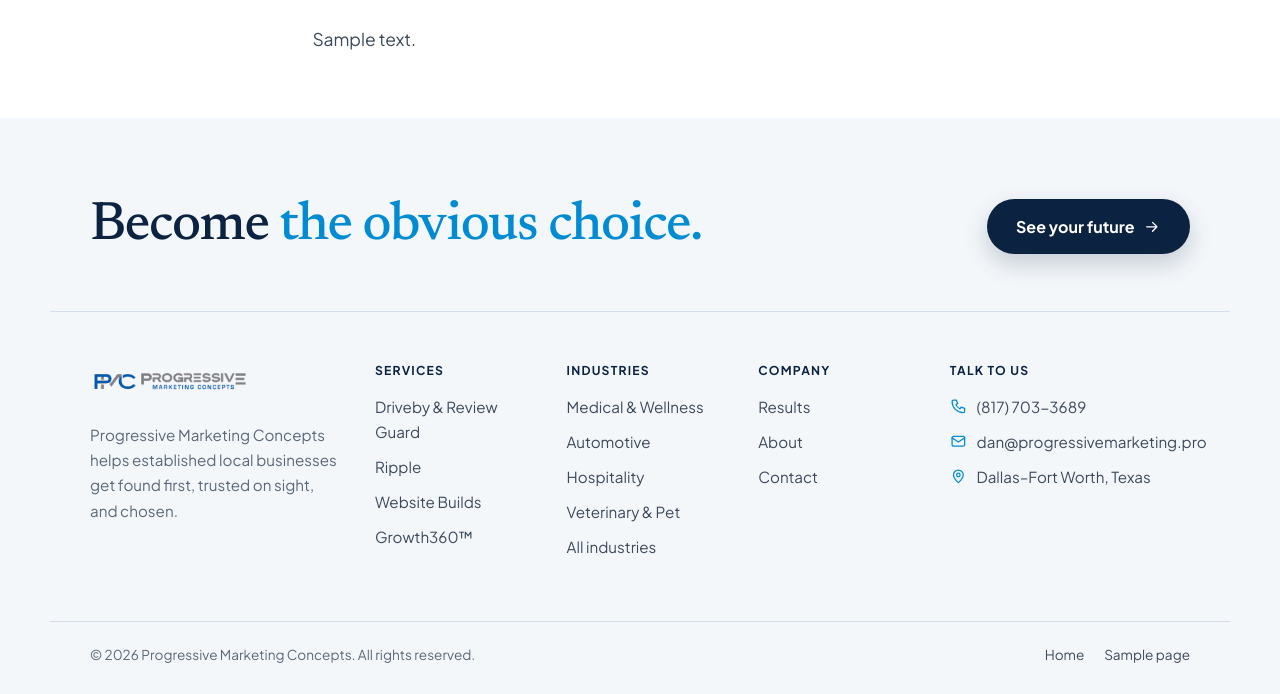
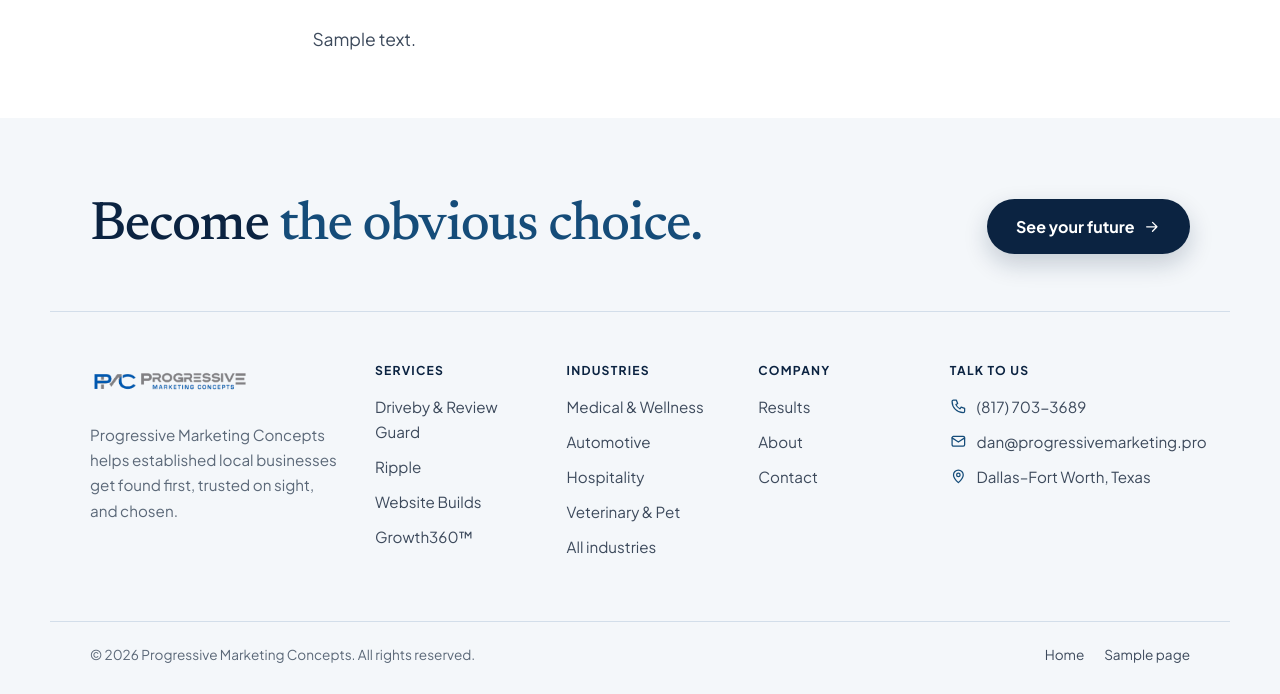
Before and after one commit to yrocconsulting/pmc, a WordPress theme: template wp-content/themes/progressive-marketing/page.php in a window 1280 px wide. Shown: the part 323-1017 px from the top of the page. Run offline with PHP 8.4 and a stand-in for WordPress, Linux system fonts and the light colour scheme; the site name, menu and one post (Sample post) are stand-ins, and other content is empty; some libraries are stand-ins or nearby versions.

Commit message:
Change the accent blue to #154c79
Replaces #008bd2 (and its translucent shades) site-wide; hover shade is
#0f3a5d. Share image, theme screenshot, and video poster regenerated.

Co-Authored-By: Claude Opus 5.5 <noreply@anthropic.com>
Claude-Session: https://claude.ai/code/session_018pQ9Jxz9pM4me8uzc4osee

```diff
--- a/wp-content/themes/progressive-marketing/style.css
+++ b/wp-content/themes/progressive-marketing/style.css
@@ -26,15 +26,15 @@ Text Domain: pmc
 	--line: #dce3ea;
 	--line-2: #d3deea;
 
-	--blue: #008bd2;
-	--blue-dark: #0072ad;
+	--blue: #154c79;
+	--blue-dark: #0f3a5d;
 	--navy: #0b2341;
 	--navy-2: #14395f;
 	--navy-3: #102f51;
 	--sky-accent: #6dccfa;
 	--steel: #8ba0b5;
-	--coral: #008bd2;
-	--green: #008bd2;
+	--coral: #154c79;
+	--green: #154c79;
 	--violet: #14395f;
 
 	/* Tints (all blue family) */
@@ -108,7 +108,7 @@ p { margin: 0 0 1em; }
 .btn:hover .icon { transform: translateX(3px); }
 .btn-lg { padding: 1.05em 1.75em; font-size: 1rem; }
 .btn-primary { background: var(--navy); color: #fff; box-shadow: 0 10px 24px rgba(11, 35, 65, .2); }
-.btn-primary:hover { background: var(--blue); color: #fff; box-shadow: 0 14px 30px rgba(0, 139, 210, .3); }
+.btn-primary:hover { background: var(--blue); color: #fff; box-shadow: 0 14px 30px rgba(21, 76, 121, .3); }
 .btn-ghost { border-color: var(--line-2); color: var(--ink); background: #fff; }
 .btn-ghost:hover { border-color: var(--ink); color: var(--ink); background: #fff; }
 .btn-block { width: 100%; }
@@ -440,7 +440,7 @@ p { margin: 0 0 1em; }
 .ai-demo { width: 100%; }
 .ai-tabs { display: flex; flex-wrap: wrap; gap: 8px; margin-bottom: 14px; }
 .ai-tabs button { font: inherit; font-size: .86rem; font-weight: 600; padding: 8px 16px; border-radius: 999px; border: 1px solid var(--line-2); background: rgba(255, 255, 255, .7); color: var(--text); cursor: pointer; transition: .2s; }
-.ai-tabs button[aria-selected="true"] { background: #fff; color: var(--ink); border-color: var(--blue); box-shadow: 0 0 0 3px rgba(0, 139, 210, .14); }
+.ai-tabs button[aria-selected="true"] { background: #fff; color: var(--ink); border-color: var(--blue); box-shadow: 0 0 0 3px rgba(21, 76, 121, .14); }
 .ai-window { border-radius: var(--radius); background: #fff; box-shadow: var(--shadow-lg); overflow: hidden; }
 .ai-bar { display: flex; align-items: center; gap: 10px; padding: 16px 20px; border-bottom: 1px solid var(--line); }
 .ai-bar span { display: none; }
@@ -547,7 +547,7 @@ p { margin: 0 0 1em; }
 .cta-glow { display: none; }
 .cta-inner::before, .cta-inner::after { content: ""; position: absolute; border-radius: 50%; pointer-events: none; }
 .cta-inner::before { width: 360px; height: 360px; left: -120px; bottom: -160px; background: rgba(109, 204, 250, .22); animation: drift 12s ease-in-out infinite; }
-.cta-inner::after { width: 300px; height: 300px; right: -90px; top: -120px; background: rgba(0, 139, 210, .12); animation: drift 14s ease-in-out infinite reverse; }
+.cta-inner::after { width: 300px; height: 300px; right: -90px; top: -120px; background: rgba(21, 76, 121, .12); animation: drift 14s ease-in-out infinite reverse; }
 @keyframes drift { 50% { transform: translate(30px, -20px); } }
 .cta-inner > * { position: relative; z-index: 1; }
 .cta-final h2 { font-size: clamp(2.2rem, 5vw, 4rem); max-width: 13em; margin: 0 auto .35em; }
@@ -642,7 +642,7 @@ p { margin: 0 0 1em; }
 .field label { display: block; font-size: .86rem; font-weight: 700; color: var(--ink); margin-bottom: 6px; }
 .req { color: var(--coral); }
 .field input, .field select, .field textarea { width: 100%; font: inherit; font-size: 1rem; color: var(--ink); background: var(--bg); border: 1.5px solid var(--line); border-radius: 14px; padding: 12px 14px; transition: border-color .2s, box-shadow .2s, background .2s; }
-.field input:focus, .field select:focus, .field textarea:focus { outline: none; background: #fff; border-color: var(--blue); box-shadow: 0 0 0 4px rgba(0, 139, 210, .12); }
+.field input:focus, .field select:focus, .field textarea:focus { outline: none; background: #fff; border-color: var(--blue); box-shadow: 0 0 0 4px rgba(21, 76, 121, .12); }
 .form-help { font-size: .85rem; color: var(--muted); margin-bottom: 20px; }
 .signup-form .btn { width: 100%; }
 .form-notice { padding: 18px 20px; border-radius: 14px; margin: 20px 0; }
```
Also changed, not shown: wp-content/themes/progressive-marketing/assets/img/og-image.jpg, wp-content/themes/progressive-marketing/assets/img/video-poster.jpg, wp-content/themes/progressive-marketing/screenshot.png.
